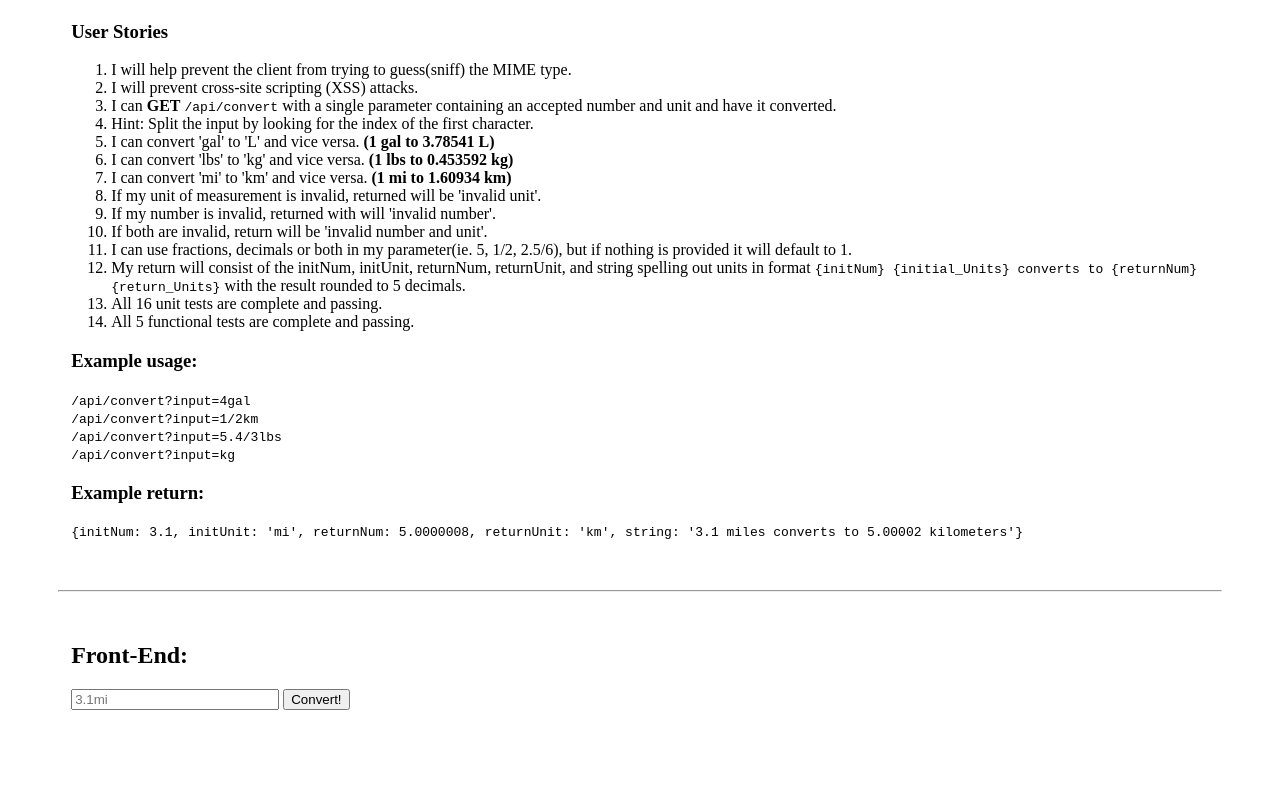
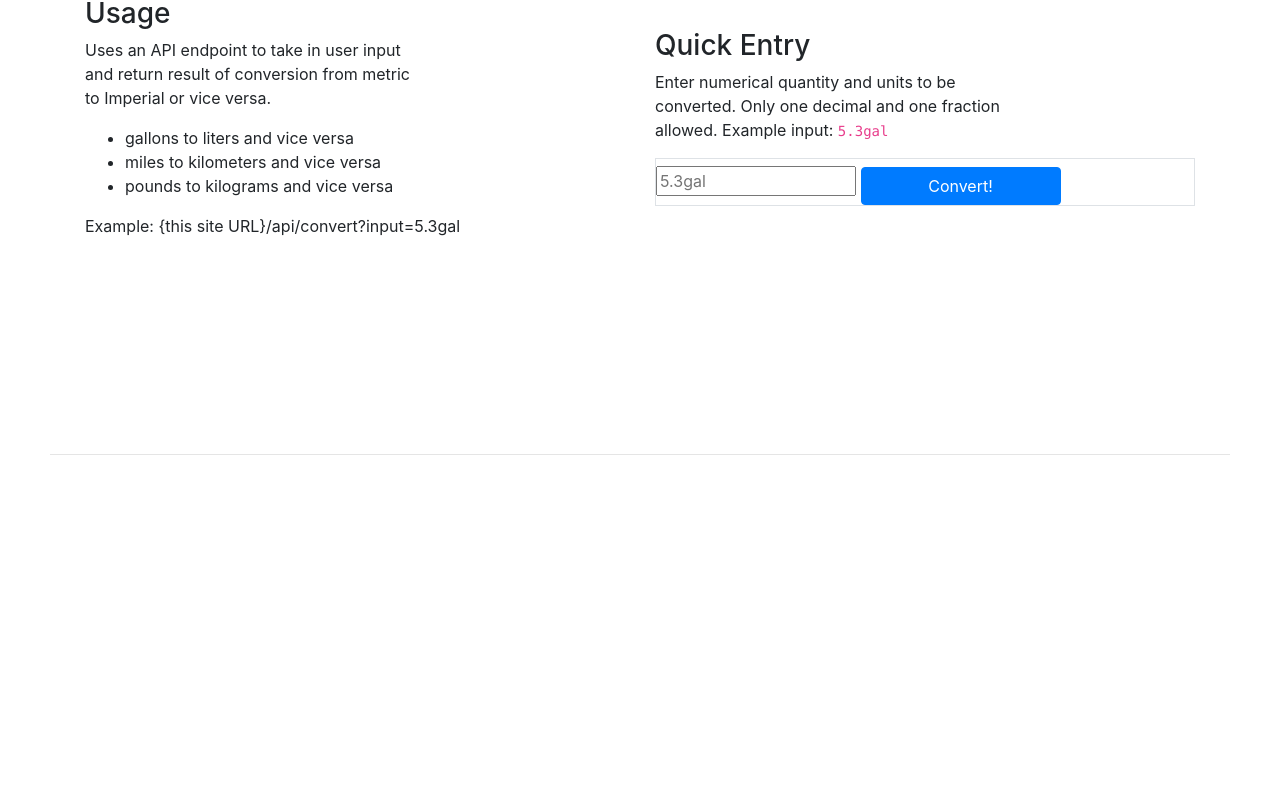
Before and after one commit to willjw3/Metric-Imperial-Converter, a website: page views/index.html in a window 1280 px wide. Shown: the part 101-895 px from the top of the page. After the commit the page ends 800 px from the top, so only its background shows below. Drawn offline with nearby package versions, Linux system fonts and the light colour scheme; files that its build step writes are made by us from their sources.

Commit message:
Update index.html

```diff
--- a/views/index.html
+++ b/views/index.html
@@ -1,64 +1,54 @@
 <!DOCTYPE html>
-<html>
+<html lang="en" dir="ltr">
   <head>
-    <title>Welcome to HyperDev!</title>
-    <meta name="description" content="A cool thing made with HyperDev">
-    <link id="favicon" rel="icon" href="https://hyperdev.com/favicon-app.ico" type="image/x-icon">
     <meta charset="utf-8">
-    <meta http-equiv="X-UA-Compatible" content="IE=edge">
-    <meta name="viewport" content="width=device-width, initial-scale=1">
-    <link rel="stylesheet" href="./public/style.css">
+    <title>ISQA_1 - Metric/Imp Converter</title>
+    <link rel="stylesheet" href="https://stackpath.bootstrapcdn.com/bootstrap/4.1.3/css/bootstrap.min.css" integrity="sha384-MCw98/SFnGE8fJT3GXwEOngsV7Zt27NXFoaoApmYm81iuXoPkFOJwJ8ERdknLPMO" crossorigin="anonymous">
+    <link rel="stylesheet" type="text/css" href="/public/style.css">
   </head>
   <body>
-    <header>
-      <h1>
-        ISQA_2 - Metric/Imp Converter
-      </h1>
-    </header>
-    <div id='userstories' style='margin-left: 5%; margin-top: 5%'>
-      <h3>User Stories</h3>
-      <ol>
-        <li>I will help prevent the client from trying to guess(sniff) the MIME type.</li>
-        <li>I will prevent cross-site scripting (XSS) attacks.</li>
-        <li>I can <b>GET</b> <code>/api/convert</code> with a single parameter containing an accepted number and unit and have it converted.</li>
-        <li>Hint: Split the input by looking for the index of the first character.</li>
-        <li>I can convert 'gal' to 'L' and vice versa. <b>(1 gal to 3.78541 L)</b></li>
-        <li>I can convert 'lbs' to 'kg' and vice versa. <b>(1 lbs to 0.453592 kg)</b></li>
-        <li>I can convert 'mi' to 'km' and vice versa. <b>(1 mi to 1.60934 km)</b></li>
-        <li>If my unit of measurement is invalid, returned will be 'invalid unit'.</li>
-        <li>If my number is invalid, returned with will 'invalid number'.</li>
-        <li>If both are invalid, return will be 'invalid number and unit'.</li>
-        <li>I can use fractions, decimals or both in my parameter(ie. 5, 1/2, 2.5/6), but if nothing is provided it will default to 1.</li>
-        <li>My return will consist of the initNum, initUnit, returnNum, returnUnit, and string spelling out units in format <code>{initNum} {initial_Units} converts to {returnNum} {return_Units}</code> with the result rounded to 5 decimals.</li>
-        <li>All 16 unit tests are complete and passing.</li>
-        <li>All 5 functional tests are complete and passing.</li>
-      </ol>
-      <h3>Example usage:</h3>
-      <code>/api/convert?input=4gal</code><br>
-      <code>/api/convert?input=1/2km</code><br>
-      <code>/api/convert?input=5.4/3lbs</code><br>
-      <code>/api/convert?input=kg</code><br>
-      <h3>Example return:</h3>
-      <code>{initNum: 3.1, initUnit: 'mi', returnNum: 5.0000008, returnUnit: 'km', string: '3.1 miles converts to 5.00002 kilometers'}</code>
-    </div>
-    <hr style='margin: 50px'>
-    <div id='testui' style='margin-left: 5%'>
-      <h2 style="text-align: left">Front-End:</h2>
-      <form id="convertForm" class="border">
-        <input type="text" id="convertField" name="input" placeholder="3.1mi" style="width: 200px">
-        <input id="convert" type="submit" value='Convert!'>
-      </form>
-      <p id='result'></p>
-      <code id='jsonResult'></code>
+    <div class="container">
+      <h1>InfoSec QA Challenge 1</h1>
+      <h3>Metric-Imperial Converter</h3>
+      <div class="row">
+        <div class="col-md-6 m-auto">
+          <h3>Usage</h3>
+          <p>Uses an API endpoint to take in user input <br>
+             and return result of conversion from metric <br>
+             to Imperial or vice versa.
+          </p>
+          <ul>
+            <li>gallons to liters and vice versa</li>
+            <li>miles to kilometers and vice versa</li>
+            <li>pounds to kilograms and vice versa</li>
+          </ul>
+          <p>Example: {this site URL}/api/convert?input=5.3gal</p>
+        </div>
+        <div class="col-md-6 m-auto">
+         <h3>Quick Entry</h3>
+         <p>Enter numerical quantity and units to be <br>
+            converted. Only one decimal and one fraction <br>
+            allowed. Example input: <code>5.3gal</code>
+         </p>
+         <form id="convertForm" class="border">
+           <input type="text" id="convertField" name="input" placeholder="5.3gal" style="width: 200px">
+           <input id="convert" type="submit" value='Convert!' class="btn btn-primary mt-2" style="width: 200px">
+         </form>
+         <p id='result'></p>
+         <code id='jsonResult'></code>
+        </div>
+      </div>
     </div>
     <hr style='margin: 50px; margin-top: 200px'>
-    <!-- Your web-app is https, so your scripts need to be too -->
     <script src="https://code.jquery.com/jquery-2.2.1.min.js"
             integrity="sha256-gvQgAFzTH6trSrAWoH1iPo9Xc96QxSZ3feW6kem+O00="
             crossorigin="anonymous"></script>
+            <script src="https://cdnjs.cloudflare.com/ajax/libs/popper.js/1.14.3/umd/popper.min.js" integrity="sha384-ZMP7rVo3mIykV+2+9J3UJ46jBk0WLaUAdn689aCwoqbBJiSnjAK/l8WvCWPIPm49" crossorigin="anonymous"></script>
+            <script src="https://stackpath.bootstrapcdn.com/bootstrap/4.1.3/js/bootstrap.min.js" integrity="sha384-ChfqqxuZUCnJSK3+MXmPNIyE6ZbWh2IMqE241rYiqJxyMiZ6OW/JmZQ5stwEULTy" crossorigin="anonymous"></script>
+
     <script>
       $(function() {
-        $('#convertForm').submit(function() {
+        $('#convertForm').submit(function(event) {
           event.preventDefault();
           $.ajax({
             url: '/api/convert',
@@ -72,5 +62,11 @@
         });
       });
    </script>
+
+
+
+
+
+
   </body>
 </html>
```
